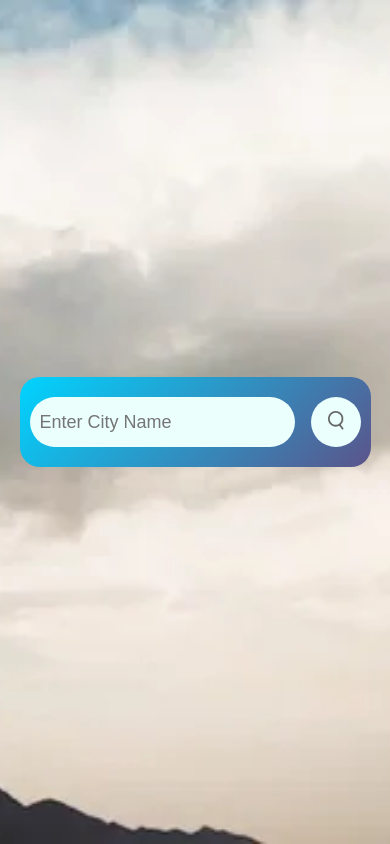
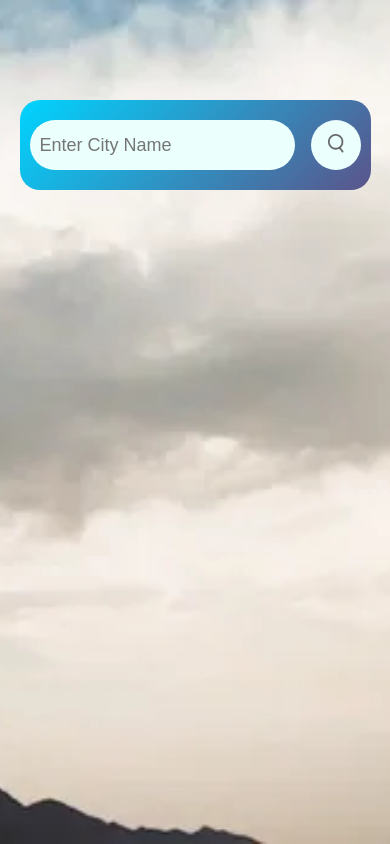
Before and after one commit to afshanbhutto/Weather-App, a plain HTML site: page index.html in a window 390 px wide. Drawn offline with Linux system fonts and the light colour scheme.

Commit message:
responsiveness added

```diff
--- a/style.css
+++ b/style.css
@@ -10,11 +10,7 @@ body{
     background-position: center; /* This will center the image */
     background-repeat: no-repeat; /* This prevents the image from repeating */
     background-attachment: fixed; /* This keeps the background fixed while scrolling */
-    display: flex;
-    justify-content: center;
-    align-items: center;
-    height: 100vh; /* Ensures the body takes up the full viewport height */
-    margin: 0;
+
 }
 .card{
     color:white;
@@ -24,6 +20,7 @@ body{
     padding: 40px 35px;
     border-radius: 20px;
     text-align: center;
+    margin: 100px auto 0px;
 }
 .search{
     width: 100%;
```
